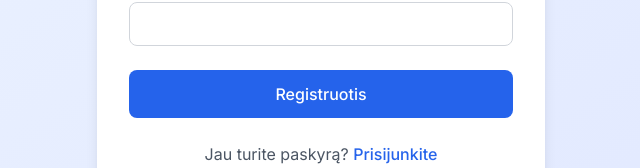
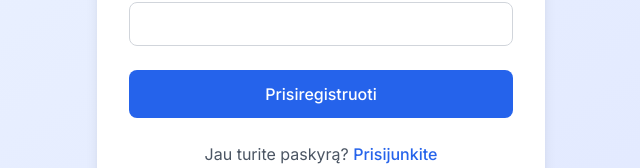
Before and after one commit to Matas007/pharmacoeconomic-management, a Next.js app: page /auth/signup in a window 1280 px wide. Shown: the part 520-688 px from the top of the page, without its empty margins (319-959 px from the left). Built offline with nearby package versions, Linux system fonts and the light colour scheme.

Commit message:
fix: Pakeisti 'Registruotis' i 'Prisiregistruoti' visuose puslapiuose

```diff
--- a/src/app/auth/signin/page.tsx
+++ b/src/app/auth/signin/page.tsx
@@ -101,7 +101,7 @@ export default function SignIn() {
           <p className="text-sm sm:text-base text-gray-600">
             Neturite paskyros?{' '}
             <Link href="/auth/signup" className="text-blue-600 hover:text-blue-700 active:text-blue-800 font-medium">
-              Registruokitės
+              Prisiregistruokite
             </Link>
           </p>
         </div>
--- a/src/app/auth/signup/page.tsx
+++ b/src/app/auth/signup/page.tsx
@@ -305,7 +305,7 @@ export default function SignUp() {
             disabled={loading}
             className="w-full bg-blue-600 text-white py-2.5 sm:py-3 px-4 rounded-lg hover:bg-blue-700 active:bg-blue-800 disabled:bg-blue-400 transition duration-200 text-sm sm:text-base font-medium touch-target"
           >
-            {loading ? 'Registruojama...' : 'Registruotis'}
+            {loading ? 'Registruojama...' : 'Prisiregistruoti'}
           </button>
         </form>
 
--- a/src/app/page.tsx
+++ b/src/app/page.tsx
@@ -41,7 +41,7 @@ export default async function Home() {
               href="/auth/signup"
               className="w-full bg-gray-100 text-gray-700 py-3 sm:py-3.5 px-4 rounded-lg hover:bg-gray-200 active:bg-gray-300 transition duration-200 block text-center font-medium touch-target"
             >
-              Registruotis
+              Prisiregistruoti
             </Link>
           </div>
         </div>
```
